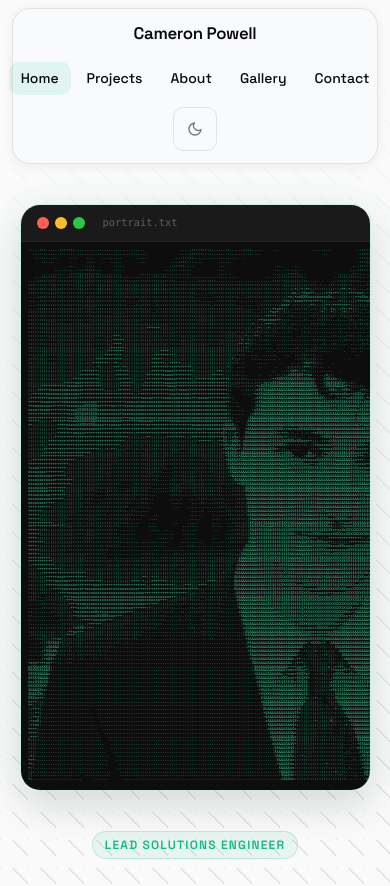
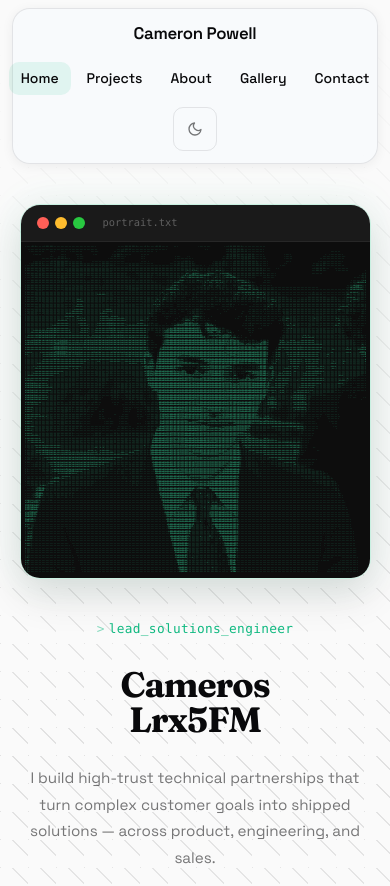
Before and after one commit to bbuckwheatt/website, a Next.js app: page / in a window 390 px wide. Shown: the top 886 px of the page. Built offline with nearby package versions, Linux system fonts and the light colour scheme.

Commit message:
mobile portrait zoom fix, replace role pill with terminal label

```diff
--- a/app/page.tsx
+++ b/app/page.tsx
@@ -44,17 +44,9 @@ export default function HomePage() {
           max-md:order-2 max-md:max-w-none max-md:items-center max-md:text-center
         ">
 
-          {/* Role pill */}
-          <span className="
-            self-start
-            px-3 py-1 rounded-full
-            text-[0.75rem] font-semibold tracking-widest uppercase
-            text-[var(--accent)] bg-[rgba(16,185,129,0.08)]
-            border border-[rgba(16,185,129,0.2)]
-            dark:bg-[rgba(52,211,153,0.08)] dark:border-[rgba(52,211,153,0.2)]
-            max-md:self-center
-          ">
-            Lead Solutions Engineer
+          {/* Role — terminal style */}
+          <span className="self-start max-md:self-center font-mono text-[0.8rem] text-[var(--accent)] tracking-wide">
+            <span className="opacity-50 mr-1">{'>'}</span>lead_solutions_engineer
           </span>
 
           {/* Name */}
--- a/components/AsciiPortrait.tsx
+++ b/components/AsciiPortrait.tsx
@@ -49,25 +49,29 @@ export default function AsciiPortrait() {
       </div>
 
       {/* Portrait area — zoomed to fit full portrait without scrollbars.
-           zoom: 0.62 shrinks the natural ~900×860px pre down to ~558×533px,
-           which fits inside the 600px container with no overflow. */}
+           zoom: 0.62 shrinks the natural ~900×860px pre down to ~558×533px.
+           On mobile we drop to 0.38 so the full width fits within 90vw. */}
+      <style>{`
+        .ascii-pre { zoom: 0.62; }
+        @media (max-width: 640px) { .ascii-pre { zoom: 0.38; } }
+      `}</style>
       <div className="overflow-hidden bg-[#0d0d0d]">
         <pre
           role="img"
           aria-label="ASCII art portrait of Cameron Powell"
+          className="ascii-pre"
           style={{
             fontSize: '6px',
             lineHeight: 1.05,
             margin: 0,
             padding: '12px',
             fontFamily: 'ui-monospace, "Cascadia Code", "Source Code Pro", Menlo, Consolas, monospace',
-            color: '#34d399',   /* emerald — same in light and dark mode */
+            color: '#34d399',
             whiteSpace: 'pre',
             userSelect: 'none',
             overflowWrap: 'normal',
             wordBreak: 'normal',
             display: 'block',
-            zoom: 0.62,
           }}
         >
           {portrait}
```
